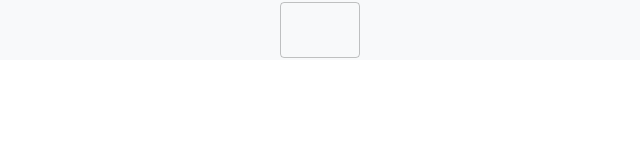
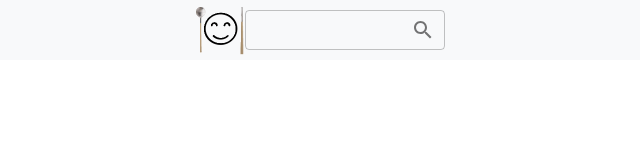
Before and after one commit to SinYusi/FE_MEALMATE, a React (Vite) app: page / in a window 1280 px wide. Shown: the top 160 px of the page, without its empty margins (320-960 px from the left). Built offline with nearby package versions, Linux system fonts and the light colour scheme.

Commit message:
feat: search bar 제작

```diff
--- a/src/components/Navbar.jsx
+++ b/src/components/Navbar.jsx
@@ -1,19 +1,56 @@
-import styled from "styled-components"
+import styled from "styled-components";
 import OrangeBorderTextField from "./OrangeBorderTextField";
-import logo from "../assets/logo.png"
+import logo from "../assets/logo.png";
 import { useState } from "react";
+import { IconButton, InputAdornment } from "@mui/material";
+import SearchIcon from '@mui/icons-material/Search';
+import { useNavigate } from "react-router-dom";
 
 const Navbar = () => {
   const [query, setQuery] = useState("");
+  const navigate = useNavigate();
+
+  const handleSearch = () => {
+    navigate(`/search/${query}`);
+  };
+
+  const handleKeyDown = (e) => {
+    if (e.key === "Enter") {
+      handleSearch();
+    }
+  }
+
   return (
     <NavbarContainer>
-      <OrangeBorderTextField onChange={e => setQuery(e.target.value)} style={{ heigth: 80, width: 80 }}></OrangeBorderTextField>
+      <img src={logo} alt="로고" style={{ width: 50, height: 50, cursor: "pointer" }} onClick={() => navigate('/')} />
+      <OrangeBorderTextField
+        onChange={(e) => setQuery(e.target.value)}
+        onKeyDown={handleKeyDown}
+        inputProps={{ style: { height: 20, padding: "10px 5px" } }}
+        style={{ width: 200, paddingRight: 0 }}
+        InputProps={{
+          endAdornment: (
+            <SearchAdornment handleSearch={handleSearch} />
+          ),
+          style: { paddingRight: 0 },
+        }}
+      />
     </NavbarContainer>
+  );
+};
+
+const SearchAdornment = ({ handleSearch }) => {
+  return (
+    <InputAdornment position="end" style={{ paddingRight: 10 }}>
+      <IconButton onClick={handleSearch} style={{ outline: "none", "&:focus": { outline: "none" }, padding: 0 }}>
+        <SearchIcon />
+      </IconButton>
+    </InputAdornment>
   )
 }
 
 const NavbarContainer = styled.div`
-  postion: fixed;
+  position: fixed;
   display: flex;
   justify-content: center;
   align-items: center;
@@ -24,6 +61,6 @@ const NavbarContainer = styled.div`
   color: white;
   height: 60px;
   z-index: 1000;
-`
+`;
 
 export default Navbar;
```
